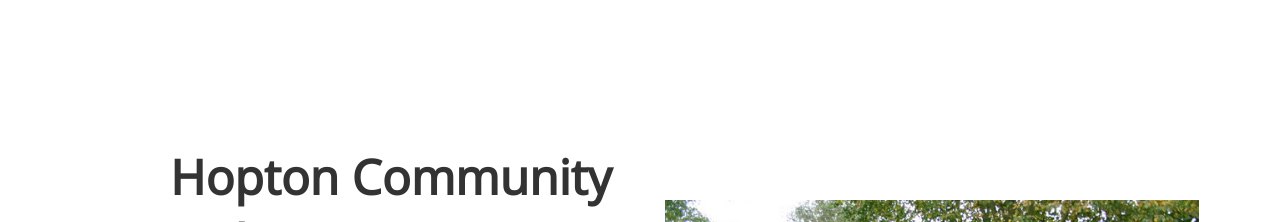
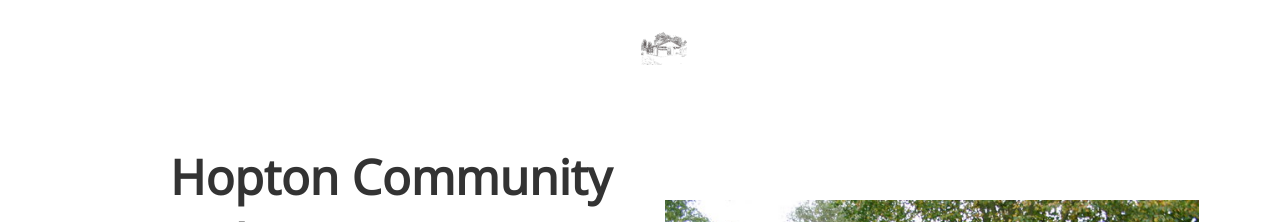
Before and after one commit to hoptonadmin/hopton-community-hub-website, a Jekyll site: the page built from index.html, in a window 1280 px wide. Shown: the top 222 px of the page. Built offline with Jekyll 4.4.1, drawn with Linux system fonts in a browser that asks for light colours; nearby versions of some CDN libraries.

Commit message:
Update logo.html

```diff
--- a/_includes/logo.html
+++ b/_includes/logo.html
@@ -1,7 +1,7 @@
 <?xml version="1.0" encoding="ISO-8859-1"?>
 <!DOCTYPE svg PUBLIC '-//W3C//DTD SVG 1.0//EN'
           'http://www.w3.org/TR/2001/REC-SVG-20010904/DTD/svg10.dtd'>
-<svg width="988.0px" height="762.0px" xmlns:xlink="http://www.w3.org/1999/xlink" xmlns="http://www.w3.org/2000/svg"
+<svg viewBox="0 0 988.0 762.0" width="988.0px" height="762.0px" xmlns:xlink="http://www.w3.org/1999/xlink" xmlns="http://www.w3.org/2000/svg"
 ><!--Created with DrawingBotV3 Free Version: 1.6.16 Stable
 Date: 2024-05-27 at 16:10:34 BST
 Shapes: 981
```
